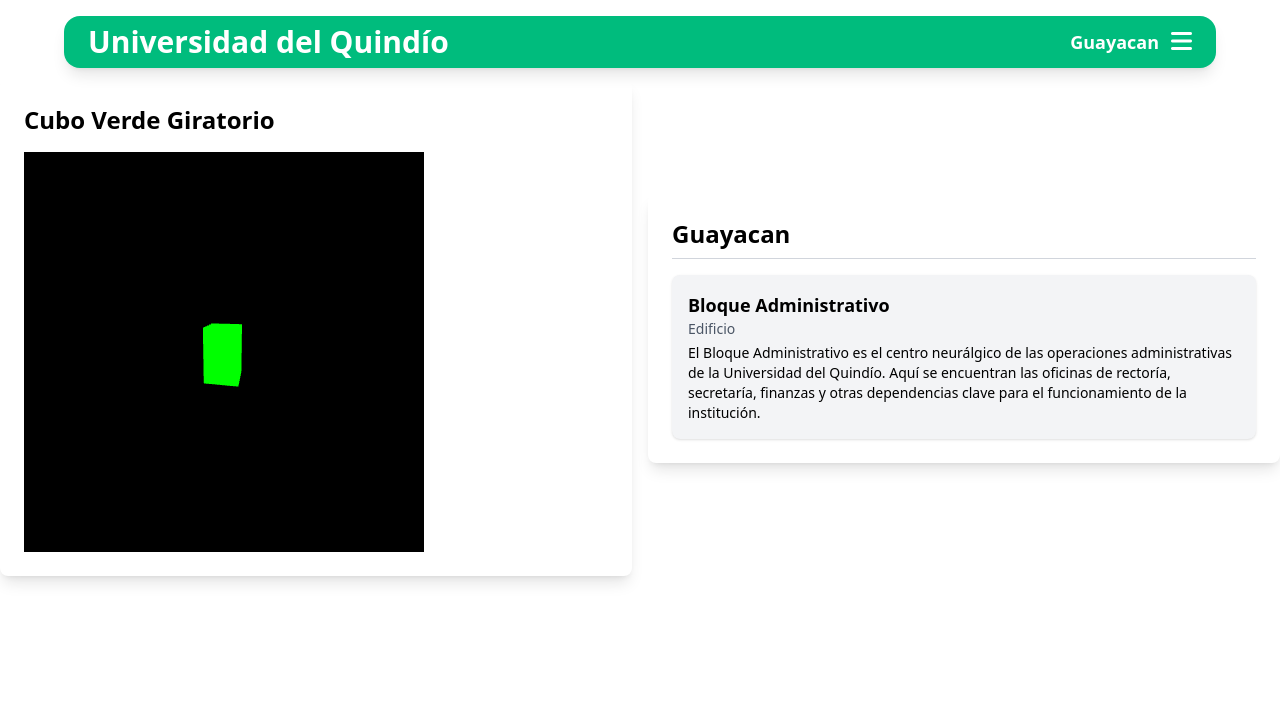
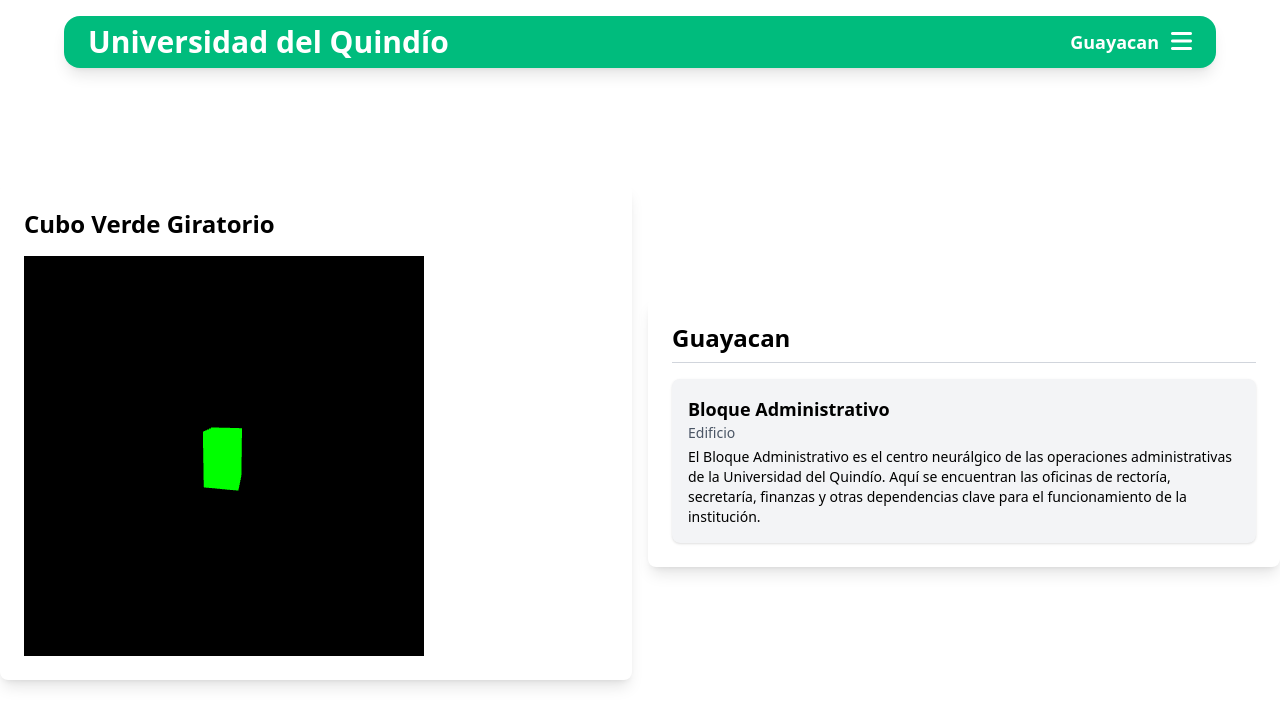
Before and after one commit to Josedzzz/sgsu-home, a React (Vite) app: page / in a window 1280 px wide. Shown: the top 726 px of the page. Built offline with nearby package versions, Linux system fonts and the light colour scheme.

Commit message:
fix: center the main and sidebar components

```diff
--- a/src/App.tsx
+++ b/src/App.tsx
@@ -29,7 +29,7 @@ function App() {
   return (
     <>
       <Header handleZoneSelection={handleZoneSelection} zoneId={zoneId} />
-      <div className="flex flex-col items-center justify-center md:flex-row mt-20 gap-4">
+      <div className="flex flex-col items-center justify-center md:flex-row mt-20 gap-4 min-h-[calc(100vh-6rem)]">
         <div className="flex-1">
           <Main />
         </div>
```
